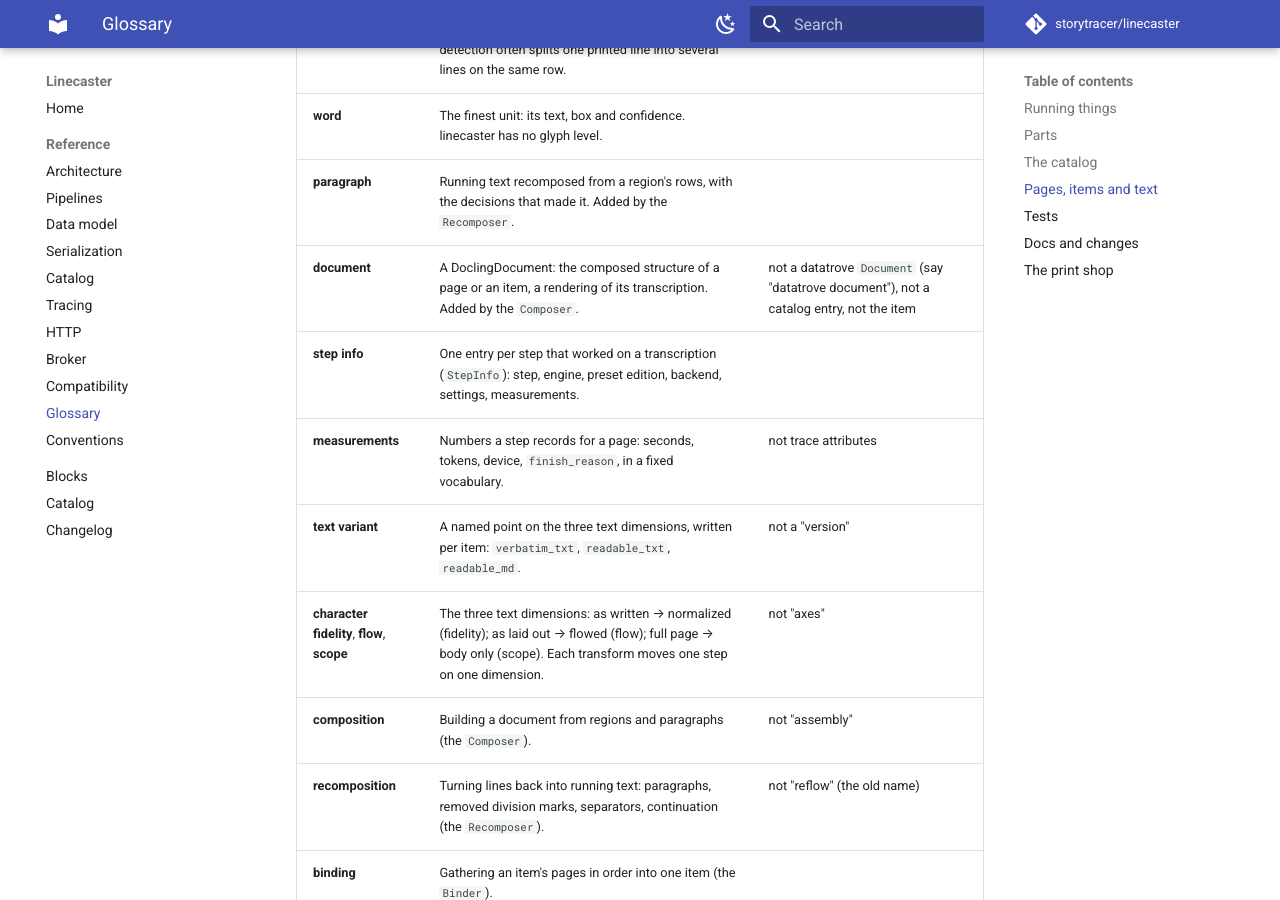
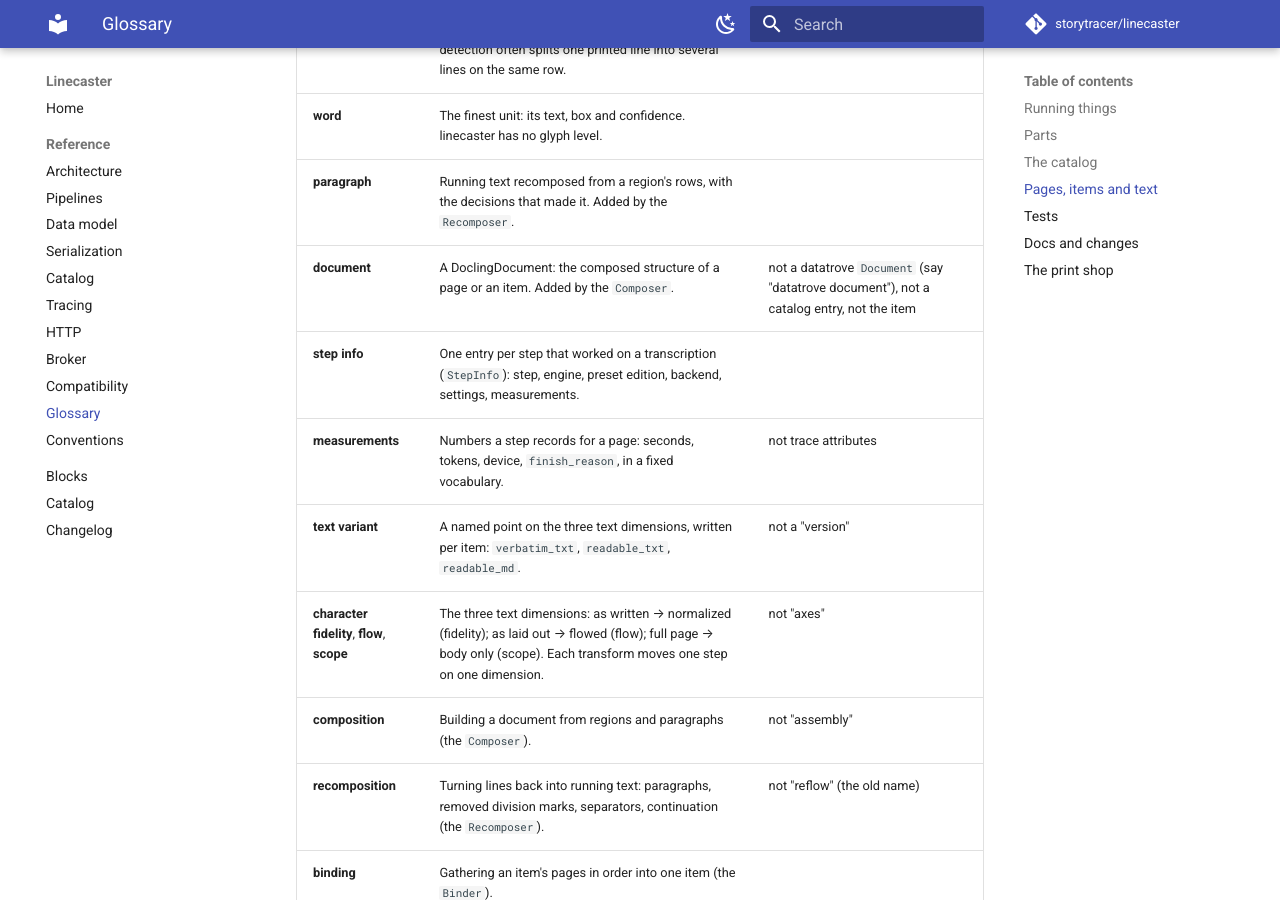
Before and after one commit to storytracer/linecaster, an MkDocs documentation site: the page built from docs/reference/glossary.md, in a window 1280 px wide and 900 px high, scrolled down 10746 px. Built offline with MkDocs 1.6.1 and Material for MkDocs 9.7.7, drawn with Linux system fonts in a browser that asks for light colours; comment, search, counter and statistics services are not loaded; the version menu is left out.

Commit message:
Glossary: document's entry as before (its role is open)
Co-Authored-By: Claude Opus 5.5 <noreply@anthropic.com>

```diff
--- a/docs/reference/glossary.md
+++ b/docs/reference/glossary.md
@@ -129,7 +129,7 @@ What contracts name besides the parts presets produce (`PRODUCES` in `linecaster
 | **row** | The lines of one region that sit side by side at the same height (`Line.row`), as in typesetting; detection often splits one printed line into several lines on the same row. | never a stored record |
 | **word** | The finest unit: its text, box and confidence. linecaster has no glyph level. | |
 | **paragraph** | Running text recomposed from a region's rows, with the decisions that made it. Added by the `Recomposer`. | |
-| **document** | A DoclingDocument: the composed structure of a page or an item, a rendering of its transcription. Added by the `Composer`. | not a datatrove `Document` (say "datatrove document"), not a catalog entry, not the item |
+| **document** | A DoclingDocument: the composed structure of a page or an item. Added by the `Composer`. | not a datatrove `Document` (say "datatrove document"), not a catalog entry, not the item |
 | **step info** | One entry per step that worked on a transcription (`StepInfo`): step, engine, preset edition, backend, settings, measurements. | |
 | **measurements** | Numbers a step records for a page: seconds, tokens, device, `finish_reason`, in a fixed vocabulary. | not trace attributes |
 | **text variant** | A named point on the three text dimensions, written per item: `verbatim_txt`, `readable_txt`, `readable_md`. | not a "version" |
```
